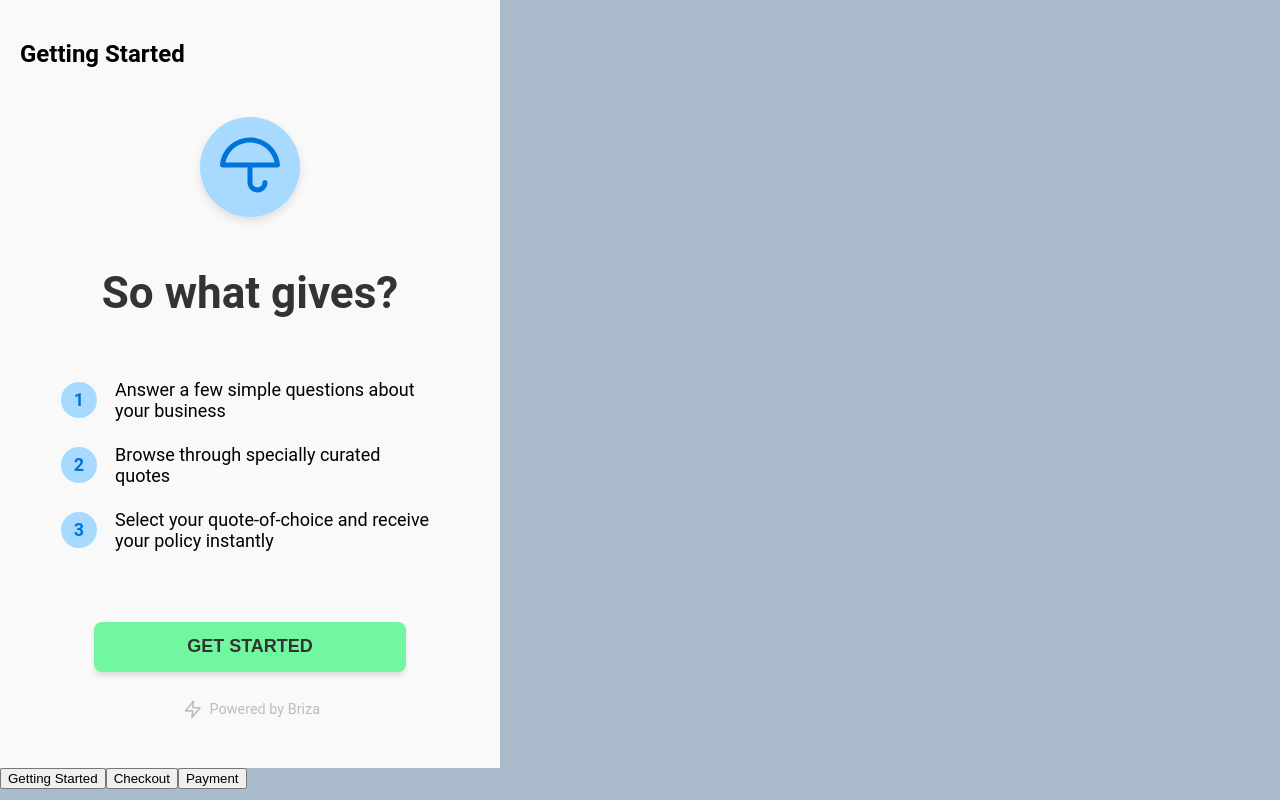
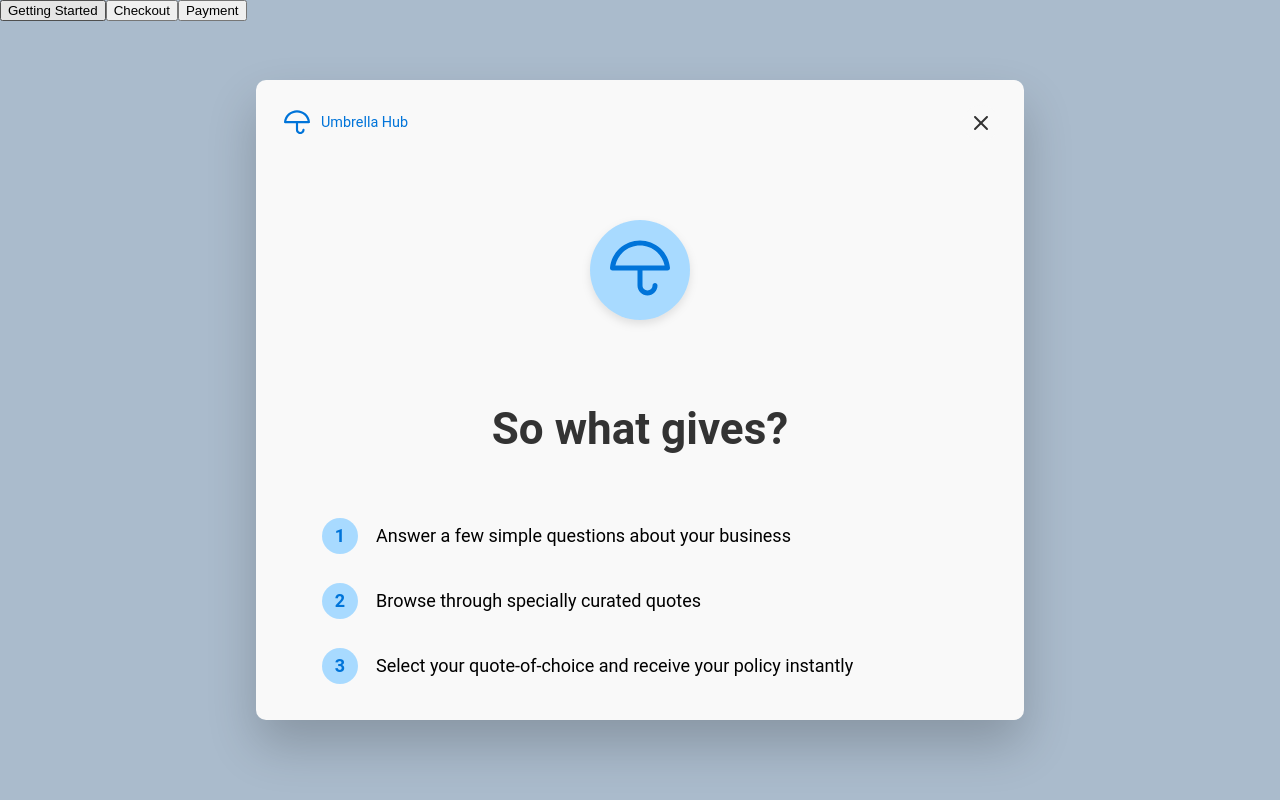
Before and after one commit to Delicios/roman_kotchetov_bz_11-14-20, a React (Create React App) app: page / in a window 1280 px wide. Built offline with nearby package versions, Linux system fonts and the light colour scheme.

Commit message:
Fixed Modal. Updated PaymentForm validation. Other Layout tweaks.

```diff
--- /dev/null
+++ b/src/components/atoms/Label/index.js
@@ -0,0 +1,13 @@
+import React from 'react';
+import styled from 'styled-components';
+
+const StyledLabel = styled.label`
+    font-size: 1.5rem;
+    display: block;
+    font-weight: bolder;
+    margin-bottom: 1.25rem;
+`;
+
+const Label = ({ ...props }) => <StyledLabel {...props}/>
+
+export default Label;
--- a/src/components/molecules/CheckoutFooter/index.js
+++ b/src/components/molecules/CheckoutFooter/index.js
@@ -9,7 +9,7 @@ import { ReactComponent as UpIcon } from '../../atoms/Icon/icons/chevron-up.svg'
 import theme from '../../../theme.js';
 
 const Wrapper = styled.div`
-    position: absolute;
+    position: fixed;
     bottom: 0;
     left: 0;
     right: 0;
@@ -38,6 +38,7 @@ const StyledButton = styled(Button)`
     height: 36px;
     width: 36px;
     line-height: 34px;
+    border-radius: 3px;x
     color: ${theme.color.grayOne}; // color grayscale 4
     background: ${theme.color.grayFour}; // color grayscale 0
 
--- /dev/null
+++ b/src/components/molecules/Modal/index.js
@@ -0,0 +1,126 @@
+import React, { useState, useEffect } from 'react';
+import styled from 'styled-components';
+import Button from '../../atoms/Button';
+import Icon from '../../atoms/Icon';
+import { ReactComponent as UmbrellaIcon } from '../../atoms/Icon/icons/umbrella.svg';
+import { ReactComponent as CloseIcon } from '../../atoms/Icon/icons/close.svg';
+import theme from '../../../theme.js';
+
+const Wrapper = styled.div`
+    display: flex;
+    flex-direction: column;
+    box-sizing: border-box;
+    background: ${theme.color.grayFour};
+    box-shadow: 0 25px 50px rgba(0,0,0,0.2);
+    border-radius: 10px;
+    height: 100%;
+    max-height: calc(100vh - 20%);
+    width: calc(100vw - 20px);
+    max-width: 768px;
+    padding: 25px;
+    overflow: hidden;
+    overflow-y: scroll;
+    position: absolute;
+    top: 50%;
+    left: 50%;
+    transform: translate(-50%, -50%);
+
+    ::-webkit-scrollbar {
+        width: 0px;
+        background: transparent; /* make scrollbar transparent */
+    }
+`;
+
+const StyledIcon = styled(Icon)`
+    height: 26px;
+    width: 26px;
+    color: ${theme.color.primary};
+    position: absolute;
+    left: 0;
+    top: 0;
+`;
+
+const StyledButton = styled(Button)`
+    height: 36px;
+    width: 36px;
+    line-height: 36px;
+    color: ${theme.color.grayOne};
+    fill: ${theme.color.grayOne};
+    background: ${theme.color.grayFour};
+    box-shadow: none;
+    border-radius: 50%;
+
+    &:hover, &:focus, &:active {
+        background-color: ${theme.color.secondary};
+    }
+
+    &:focus {
+        outline: none;
+    }
+`;
+
+const StyledCloseIcon = styled(CloseIcon)`
+    fill: ${theme.color.grayOne};
+`;
+
+const Header = styled.div`
+    display: flex;
+    align-items: flex-start;
+    height: 36px;
+
+    > *:first-child {
+        flex: 1;
+    }
+`;
+
+const StyledHeading = styled.div`
+    position: relative;
+    color: ${theme.color.primary};
+    font-size: .9rem;
+    padding-left: 40px;
+    line-height: 36px;
+`;
+
+const Container = styled.div`
+    position: absolute;
+    top: 60px;
+    bottom: 0;
+    left: 0;
+    right: 0;
+    overflow: hidden;
+    overflow-y: scroll;
+    padding: 25px;
+
+    @media screen and (min-width: 600px) {
+        padding: 50px;
+    }
+`;
+
+const Modal = ({...props}) => {
+    const { title, view, children } = props;
+    const closeModal = () => {
+        console.log('Close Modal');
+    }
+
+    return (
+        <Wrapper>
+            <Header>
+                {view !== 'start' &&
+                    <StyledHeading>
+                    {view}
+                        <StyledIcon>
+                            <UmbrellaIcon />
+                        </StyledIcon>
+                        Umbrella Hub
+                    </StyledHeading>
+                }
+                <StyledButton onClick={() => closeModal()}><StyledCloseIcon /></StyledButton>
+                </Header>
+            <Container>
+                {children}
+            </Container>
+        </Wrapper>
+    )
+}
+
+export default Modal;
--- a/src/components/molecules/OptionItem/index.js
+++ b/src/components/molecules/OptionItem/index.js
@@ -42,16 +42,17 @@ const Wrapper = styled.div`
     border-radius: 4px;
     margin-bottom: 1.25rem;
 
-    .selected {
-        border-color: red;
+    &.selected {
+        border-color: ${theme.color.primary};
+        box-shadow: inset 0 0 0 1px ${theme.color.primary};
     }
 `;
 
 const OptionItem = ({ ...props }) => {
-    const { title, description, children } = props;
+    const { title, description, selected } = props;
     return (
-        <Wrapper>
-            <StyledIcon>{children}</StyledIcon>
+        <Wrapper {...props}>
+            <StyledIcon {...props} />
             <TextWrapper>
                 <StyledHeading>{title}</StyledHeading>
                 <StyledParagraph>{description}</StyledParagraph>
--- a/src/components/molecules/PageIcon/index.js
+++ b/src/components/molecules/PageIcon/index.js
@@ -12,6 +12,7 @@ const StyledIcon = styled(Icon)`
     background: ${theme.color.primaryLighter};
     color: ${theme.color.primary};
     filter: drop-shadow(0px 4px 4px rgba(0, 0, 0, 0.1));
+    margin-top: 30px;
     margin-bottom: 45px;
 `;
 
--- a/src/components/pages/Page/index.js
+++ b/src/components/pages/Page/index.js
@@ -1,26 +1,14 @@
 import React, { useState, useEffect } from 'react';
-import styled from 'styled-components';
+// import styled from 'styled-components';
+import Modal from '../../molecules/Modal';
 import GettingStarted from '../../templates/GettingStarted';
 import Checkout from '../../templates/Checkout';
 import Payment from '../../templates/Payment';
 import theme from '../../../theme.js';
 
-const Modal = styled.div`
-    display: flex;
-    flex-direction: column;
-    box-sizing: border-box;
-    padding-bottom: 25px;
-    background: ${theme.color.grayFour};
-
-
-    padding: 20px;
-    max-width: 500px;
-    position: relative;
-    min-height:
-`;
-
 const Page = (...props) => {
     const [view, setView] = useState('start');
+    const [modal, setModal] = useState(true);
 
     useEffect(() => {
         if (view === 'start') {
@@ -36,27 +24,15 @@ const Page = (...props) => {
 
     return (
         <>
-            <Modal>
-                {/* <Modal onClose={()=>{console.log('Modal Closed')}} closeable isOpen>
-                <GettingStarted />
-                </Modal> */}
+            <Modal title={view}>
                 { view === 'start' &&
-                    <>
-                        <h2>Getting Started</h2>
-                        <GettingStarted view={setView} />
-                    </>
+                    <GettingStarted view={setView} />
                 }
                 { view === 'checkout' &&
-                    <>
-                        <h2>Checkout</h2>
-                        <Checkout view={setView} />
-                    </>
+                    <Checkout view={setView} />
                 }
                 { view === 'payment' &&
-                    <>
-                        <h2>Payment</h2>
-                        <Payment view={setView}/>
-                    </>
+                    <Payment view={setView}/>
                 }
             </Modal>
             <button onClick={() => setView('start')}>Getting Started</button>
--- a/src/components/templates/Checkout/index.js
+++ b/src/components/templates/Checkout/index.js
@@ -9,7 +9,7 @@ import { ReactComponent as PackageIcon } from '../../atoms/Icon/icons/package.sv
 import { ReactComponent as WifiIcon } from '../../atoms/Icon/icons/wifi.svg';
 
 const Wrapper = styled.div`
-    display: flex;
+    display: grid;
     flex-direction: column;
     box-sizing: border-box;
     padding-bottom: 4rem;
@@ -35,10 +35,12 @@ const Checkout = ({...props}) => {
         }
     }, [selectedOption]);
 
+    // Could be DRYrer
     return (
         <>
             <Wrapper>
-                <NumberedHeader title="What type of insurance are you looking for?" step={1} />
+                <NumberedHeader
+                    title="What type of insurance are you looking for?" step={1} />
                 <Label>
                     <input
                         type="radio"
@@ -46,7 +48,11 @@ const Checkout = ({...props}) => {
                         value="Professional"
                         onChange={() => setSelectedOption("Professional")}
                     />
-                    <OptionItem title="Professional Liability" description="Erros & Omissions (E&O insurance)" >
+                    <OptionItem
+                        title="Professional Liability"
+                        description="Erros & Omissions (E&O insurance)"
+                        className={selectedOption === 'Professional' ? 'selected' : ''}
+                    >
                         <BriefcaseIcon />
                     </OptionItem>
                 </Label>
@@ -57,7 +63,11 @@ const Checkout = ({...props}) => {
                         value="General"
                         onChange={() => setSelectedOption("General")}
                     />
-                    <OptionItem title="General Liability" description="Help mitigate against loss (CGL insurance)" >
+                    <OptionItem
+                        title="General Liability"
+                        description="Help mitigate against loss (CGL insurance)"
+                        className={selectedOption === 'General' ? 'selected' : ''}
+                    >
                         <CloudIcon />
                     </OptionItem>
                 </Label>
@@ -68,7 +78,11 @@ const Checkout = ({...props}) => {
                         value="Business"
                         onChange={() => setSelectedOption("Business")}
                     />
-                    <OptionItem title="Business Owner’s Policy" description="The complete package (BOP)" >
+                    <OptionItem
+                        title="Business Owner’s Policy"
+                        description="The complete package (BOP)"
+                        className={selectedOption === 'Business' ? 'selected' : ''}
+                    >
                         <PackageIcon />
                     </OptionItem>
                 </Label>
@@ -79,7 +93,11 @@ const Checkout = ({...props}) => {
                         value="Cyber"
                         onChange={() => setSelectedOption("Cyber")}
                     />
-                    <OptionItem title="Cyber" description="Internet-bsed risks (CLIC)" >
+                    <OptionItem
+                        title="Cyber"
+                        description="Internet-bsed risks (CLIC)"
+                        className={selectedOption === 'Cyber' ? 'selected' : ''}
+                    >
                         <WifiIcon />
                     </OptionItem>
                 </Label>
--- a/src/components/templates/GettingStarted/index.js
+++ b/src/components/templates/GettingStarted/index.js
@@ -2,8 +2,8 @@ import React from 'react';
 import styled from 'styled-components';
 import Heading from '../../atoms/Heading';
 import Button from '../../atoms/Button';
-import Icon from '../../atoms/Icon';
 import BrandBadge from '../../molecules/BrandBadge';
+import PageIcon from '../../molecules/PageIcon';
 import FeatureList from '../../organisms/FeatureList';
 import { ReactComponent as UmbrellaIcon } from '../../atoms/Icon/icons/umbrella.svg';
 import theme from '../../../theme.js';
@@ -12,27 +12,7 @@ const Wrapper = styled.div`
     display: flex;
     flex-direction: column;
     box-sizing: border-box;
-    padding: 25px;
-
-
     // convert this to display grid and size the elements by percent
-`;
-
-const StyledIcon = styled(Icon)`
-    margin: 0 auto;
-    height: 100px;
-    width: 100px;
-    border-radius: 50%;
-    padding: 20px;
-    background: ${theme.color.primaryLighter};
-    filter: drop-shadow(0px 4px 4px rgba(0, 0, 0, 0.1));
-    margin-top: .25rem;
-    margin-bottom: .75rem;
-    color: ${theme.color.primary};
-
-    @media screen and (max-width: 640px) {
-        margin-bottom: 45px;
-    }
 `;
 
 const StyledHeading = styled(Heading)`
@@ -73,7 +53,7 @@ const GettingStarted = ({...props}) => {
     const { view } = props;
     return (
         <Wrapper>
-            <StyledIcon><UmbrellaIcon /></StyledIcon>
+            <PageIcon><UmbrellaIcon /></PageIcon>
             <StyledHeading>So what gives?</StyledHeading>
             <FeatureList />
             <StyledButton secondary onClick={() => view('checkout')}>GET STARTED</StyledButton>
```
Also changed, not shown: src/components/organisms/PaymentForm/index.js (+36 -31 lines), src/components/templates/Payment/index.js (+5 -7 lines), src/components/molecules/IconButton/index.js (deleted).
